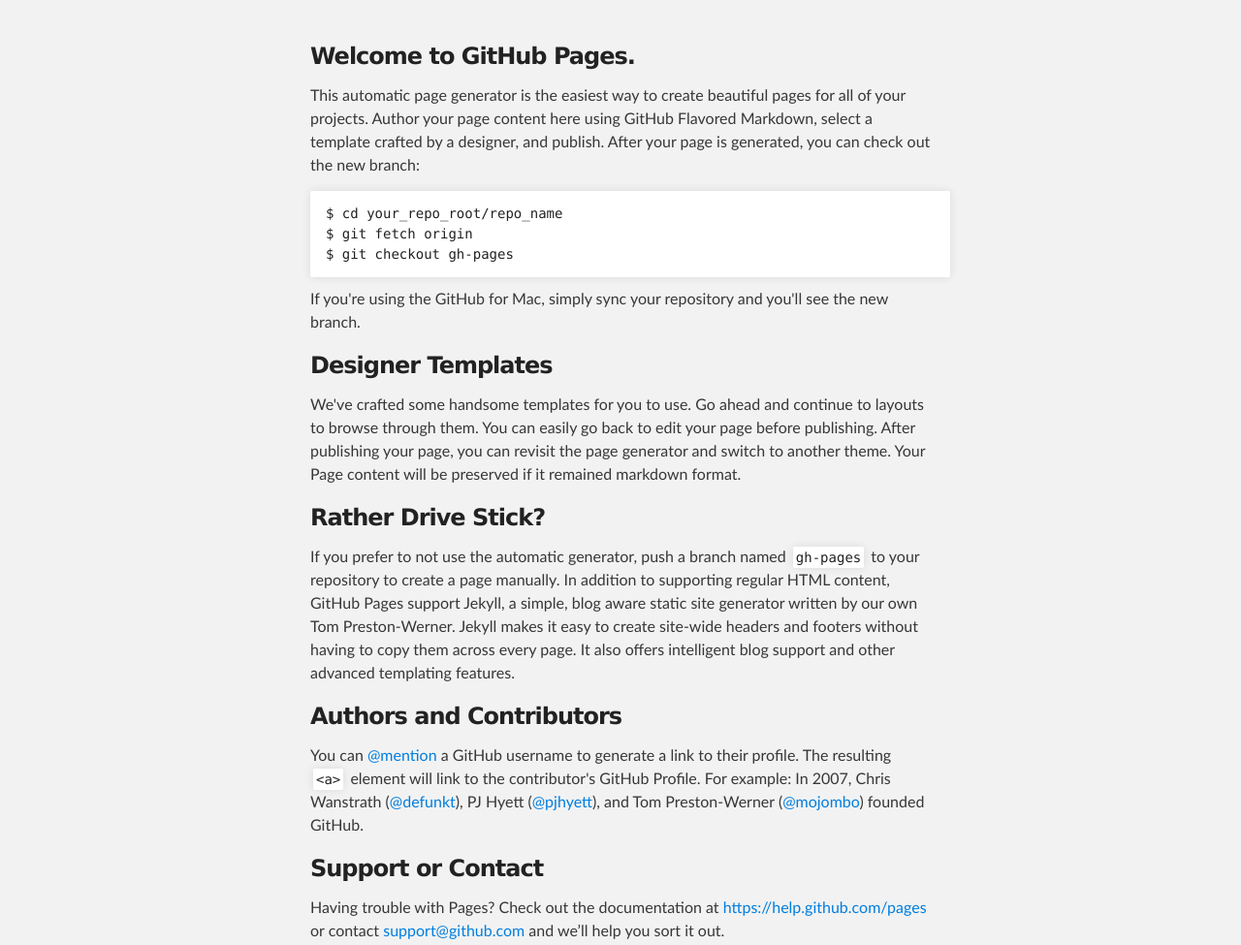
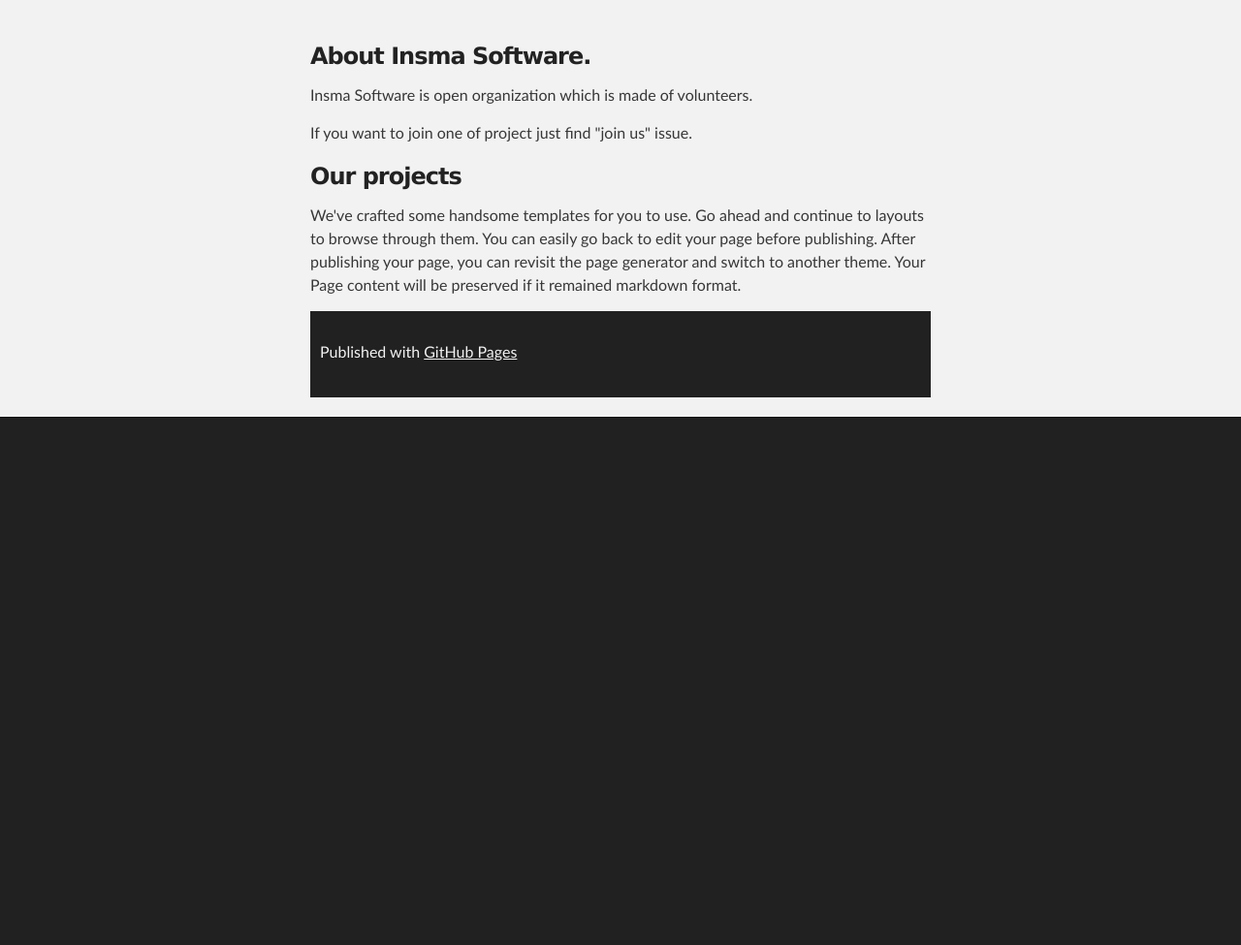
Before and after one commit to insma/insma.github.io, a plain HTML site: page index.html in a window 1280 px wide. Shown: the part 220-1195 px from the top of the page at 97% size. After the commit the page ends 800 px from the top, so only its background shows below. Drawn offline with Linux system fonts and the light colour scheme.

Commit message:
Update index.html

```diff
--- a/index.html
+++ b/index.html
@@ -28,38 +28,16 @@
     <div id="main_content_wrap" class="outer">
       <section id="main_content" class="inner">
         <h3>
-<a id="welcome-to-github-pages" class="anchor" href="#welcome-to-github-pages" aria-hidden="true"><span class="octicon octicon-link"></span></a>Welcome to GitHub Pages.</h3>
+<a id="welcome-to-github-pages" class="anchor" href="#welcome-to-github-pages" aria-hidden="true"><span class="octicon octicon-link"></span></a>About Insma Software.</h3>
 
-<p>This automatic page generator is the easiest way to create beautiful pages for all of your projects. Author your page content here using GitHub Flavored Markdown, select a template crafted by a designer, and publish. After your page is generated, you can check out the new branch:</p>
+<p>Insma Software is open organization which is made of volunteers.</p>
 
-<pre><code>$ cd your_repo_root/repo_name
-$ git fetch origin
-$ git checkout gh-pages
-</code></pre>
-
-<p>If you're using the GitHub for Mac, simply sync your repository and you'll see the new branch.</p>
+<p>If you want to join one of project just find "join us" issue.</p>
 
 <h3>
-<a id="designer-templates" class="anchor" href="#designer-templates" aria-hidden="true"><span class="octicon octicon-link"></span></a>Designer Templates</h3>
+<a id="designer-templates" class="anchor" href="#designer-templates" aria-hidden="true"><span class="octicon octicon-link"></span></a>Our projects</h3>
 
 <p>We've crafted some handsome templates for you to use. Go ahead and continue to layouts to browse through them. You can easily go back to edit your page before publishing. After publishing your page, you can revisit the page generator and switch to another theme. Your Page content will be preserved if it remained markdown format.</p>
-
-<h3>
-<a id="rather-drive-stick" class="anchor" href="#rather-drive-stick" aria-hidden="true"><span class="octicon octicon-link"></span></a>Rather Drive Stick?</h3>
-
-<p>If you prefer to not use the automatic generator, push a branch named <code>gh-pages</code> to your repository to create a page manually. In addition to supporting regular HTML content, GitHub Pages support Jekyll, a simple, blog aware static site generator written by our own Tom Preston-Werner. Jekyll makes it easy to create site-wide headers and footers without having to copy them across every page. It also offers intelligent blog support and other advanced templating features.</p>
-
-<h3>
-<a id="authors-and-contributors" class="anchor" href="#authors-and-contributors" aria-hidden="true"><span class="octicon octicon-link"></span></a>Authors and Contributors</h3>
-
-<p>You can <a href="https://github.com/blog/821" class="user-mention">@mention</a> a GitHub username to generate a link to their profile. The resulting <code>&lt;a&gt;</code> element will link to the contributor's GitHub Profile. For example: In 2007, Chris Wanstrath (<a href="https://github.com/defunkt" class="user-mention">@defunkt</a>), PJ Hyett (<a href="https://github.com/pjhyett" class="user-mention">@pjhyett</a>), and Tom Preston-Werner (<a href="https://github.com/mojombo" class="user-mention">@mojombo</a>) founded GitHub.</p>
-
-<h3>
-<a id="support-or-contact" class="anchor" href="#support-or-contact" aria-hidden="true"><span class="octicon octicon-link"></span></a>Support or Contact</h3>
-
-<p>Having trouble with Pages? Check out the documentation at <a href="https://help.github.com/pages">https://help.github.com/pages</a> or contact <a href="mailto:support@github.com">support@github.com</a> and we’ll help you sort it out.</p>
-      </section>
-    </div>
 
     <!-- FOOTER  -->
     <div id="footer_wrap" class="outer">
@@ -67,8 +45,5 @@ $ git checkout gh-pages
         <p>Published with <a href="https://pages.github.com">GitHub Pages</a></p>
       </footer>
     </div>
-
-
-
   </body>
 </html>
```
